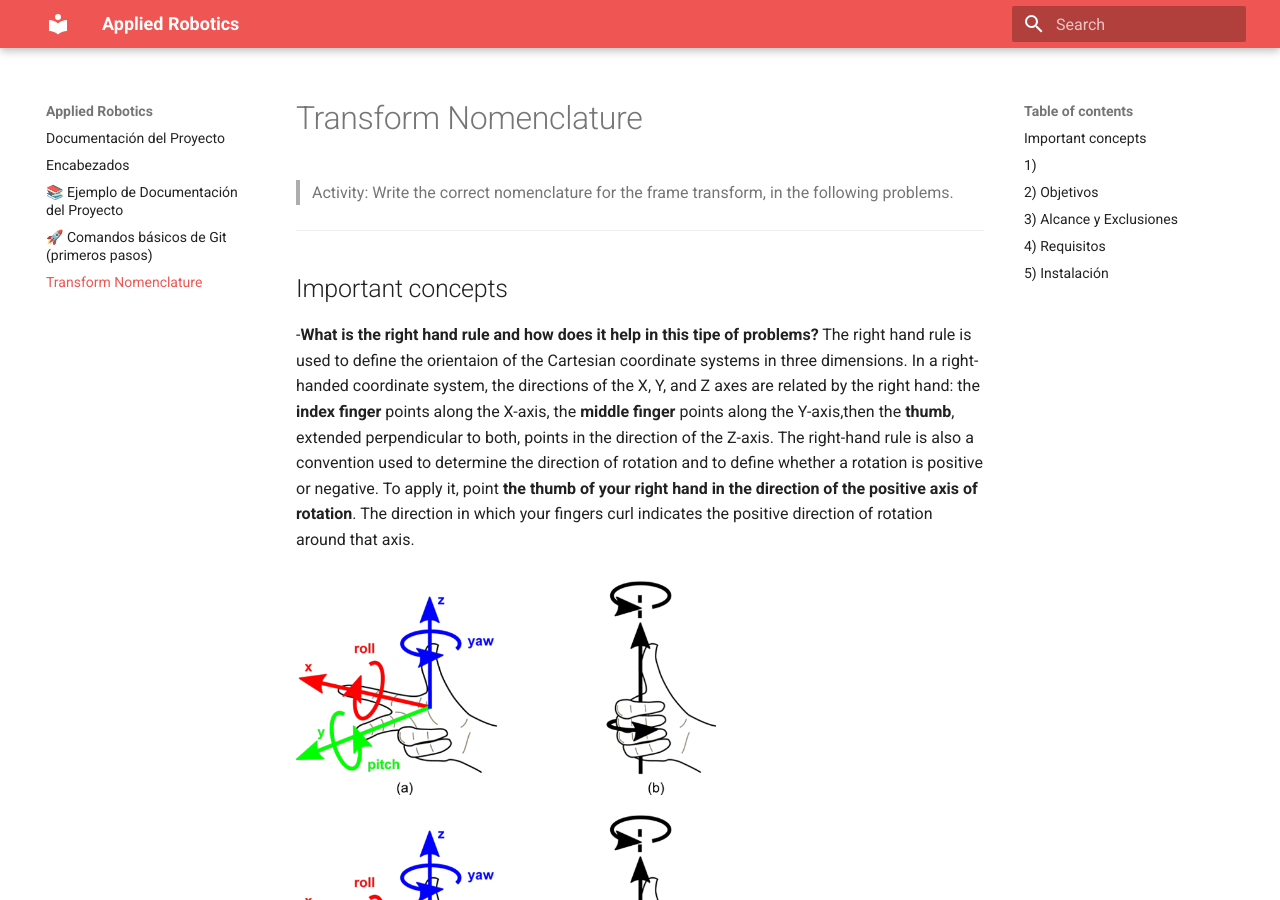
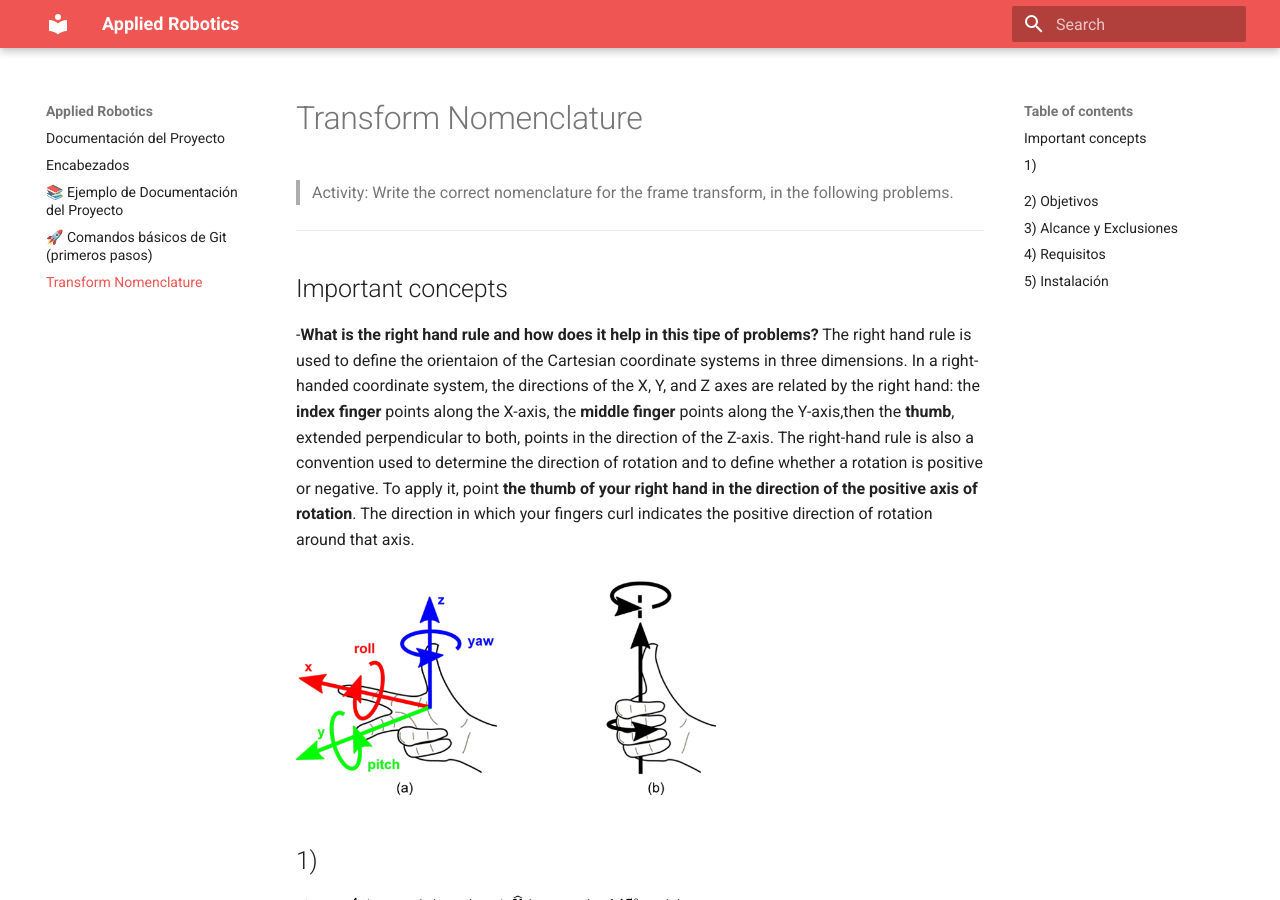
Before and after one commit to Hector-Cornejo/Applied_robotics, an MkDocs documentation site: the page built from docs/transform_nom.md, in a window 1280 px wide and 900 px high. Built offline with MkDocs 1.6.1 and Material for MkDocs 9.7.7, drawn with Linux system fonts in a browser that asks for light colours.

Commit message:
transform_images_correction

```diff
--- a/docs/transform_nom.md
+++ b/docs/transform_nom.md
@@ -10,8 +10,6 @@
 The right-hand rule is also a convention used to determine the direction of rotation and to define whether a rotation is positive or negative. To apply it, point **the thumb of your right hand in the direction of the positive axis of rotation**. The direction in which your fingers curl indicates the positive direction of rotation around that axis.
 
 <img src="../recursos/imgs/right_hand.png" alt="axis" width="420">
-<img src="../recursos/imgs/right_hand_rotation.png" alt="rotation" width="420">
-
 
 ## 1)
 <img src="../recursos/imgs/trsf_nom_1.jpeg" alt="Ejercico 1" width="420">
@@ -39,7 +37,7 @@
 Finally we just need to simplify our result and we get the rotation matrix **R** whit all its axis components:
 
 <img src="../recursos/imgs/matrix_sim.png" alt="rotation matrix R" width="420">
-
+---
 
 
 !!! tip "Consejo"
```
